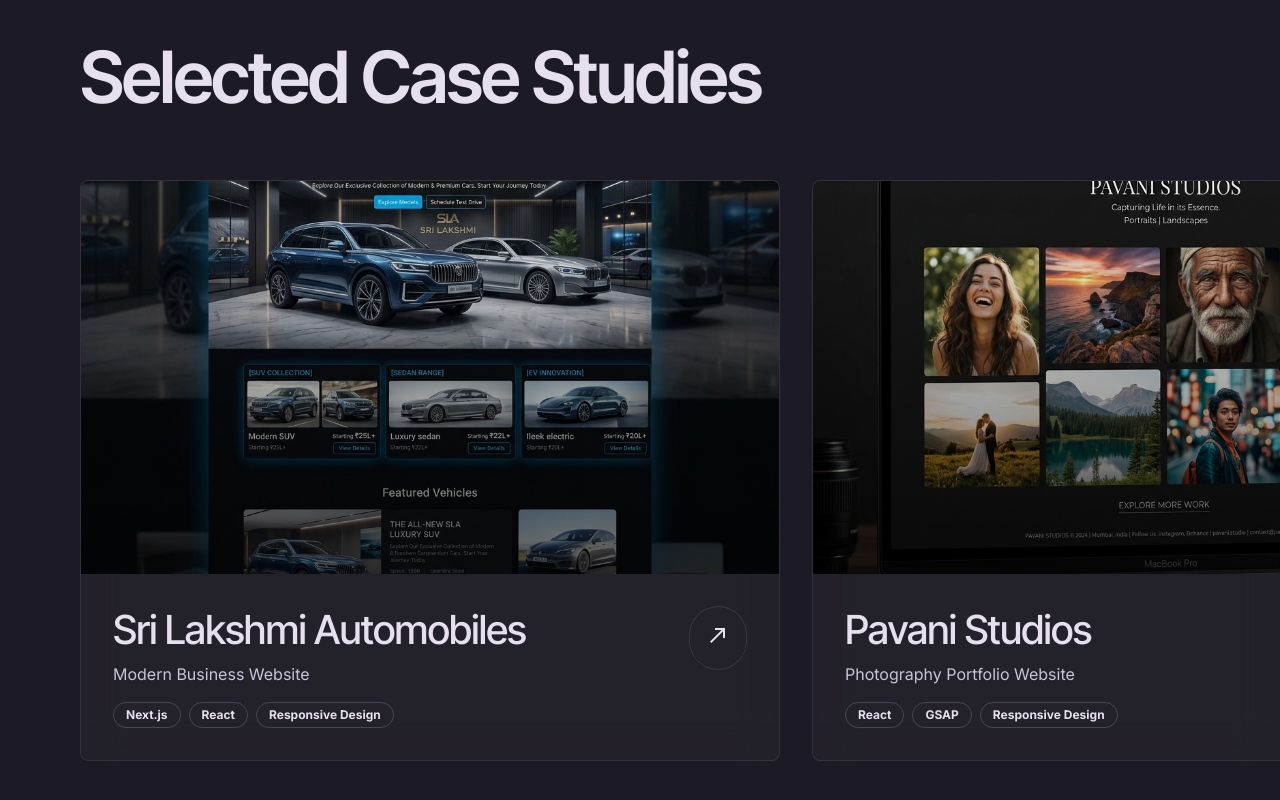
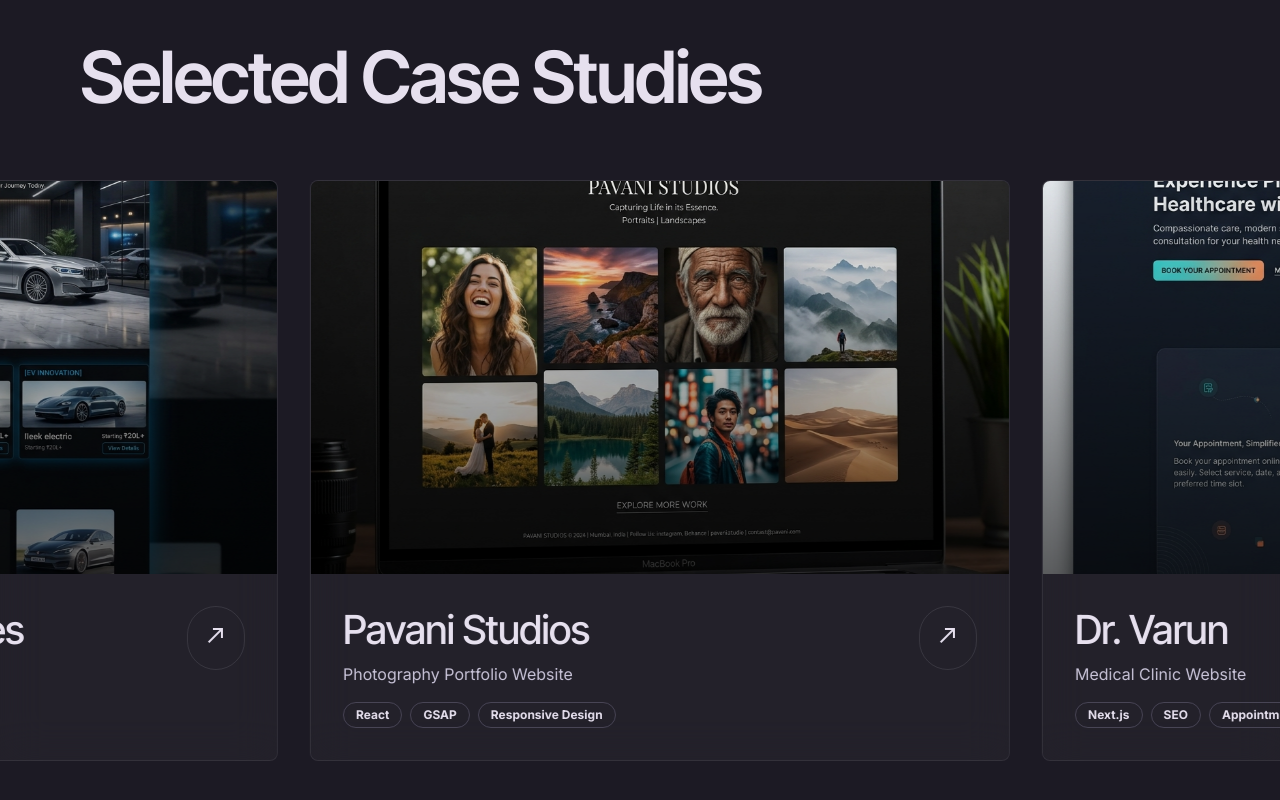
Before and after one commit to captain-america-7/beyondwebco, a Next.js app: page / in a window 1280 px wide. Shown: the part 2114-2914 px from the top of the page. Built offline with nearby package versions, Linux system fonts and the light colour scheme.

Commit message:
feat: convert project showcase into a smooth infinite scrolling marquee

```diff
--- a/src/app/globals.css
+++ b/src/app/globals.css
@@ -166,6 +166,14 @@
   animation: marquee 30s linear infinite;
 }
 
+.animate-marquee-slow {
+  animation: marquee 60s linear infinite;
+}
+
+.animate-marquee-slow:hover {
+  animation-play-state: paused;
+}
+
 .glass-card {
   background: var(--glass-bg, rgba(255, 255, 255, 0.03));
   backdrop-filter: blur(20px);
--- a/src/components/sections/FeaturedWork.tsx
+++ b/src/components/sections/FeaturedWork.tsx
@@ -52,9 +52,12 @@
         </motion.h2>
       </div>
 
-      <div className="flex gap-[32px] px-[24px] md:px-[80px] overflow-x-auto pb-12 snap-x hide-scrollbar">
+      <div className="overflow-hidden flex w-full">
+        <div className="flex animate-marquee-slow w-max">
+          {[1, 2].map((i) => (
+            <div key={i} className="flex gap-[32px] pr-[32px] flex-shrink-0">
               {projects.map((project, idx) => (
-          <div key={idx} className="min-w-[85vw] md:min-w-[700px] snap-center">
+                <div key={`${i}-${idx}`} className="w-[85vw] md:w-[700px] flex-shrink-0">
                   <div className="glass-card rounded-xl overflow-hidden group">
                     <div className="aspect-[16/9] relative overflow-hidden">
                       <Image
@@ -63,7 +66,7 @@
                         alt={project.title}
                         width={700}
                         height={400}
-                  unoptimized // since we use external non-configured domains
+                        unoptimized
                       />
                       <div className="absolute inset-0 bg-gradient-to-t from-black to-transparent opacity-60"></div>
                     </div>
@@ -89,6 +92,9 @@
                 </div>
               ))}
             </div>
+          ))}
+        </div>
+      </div>
     </section>
   );
 }
```
Lines whose indentation alone changed are shown as unchanged.
